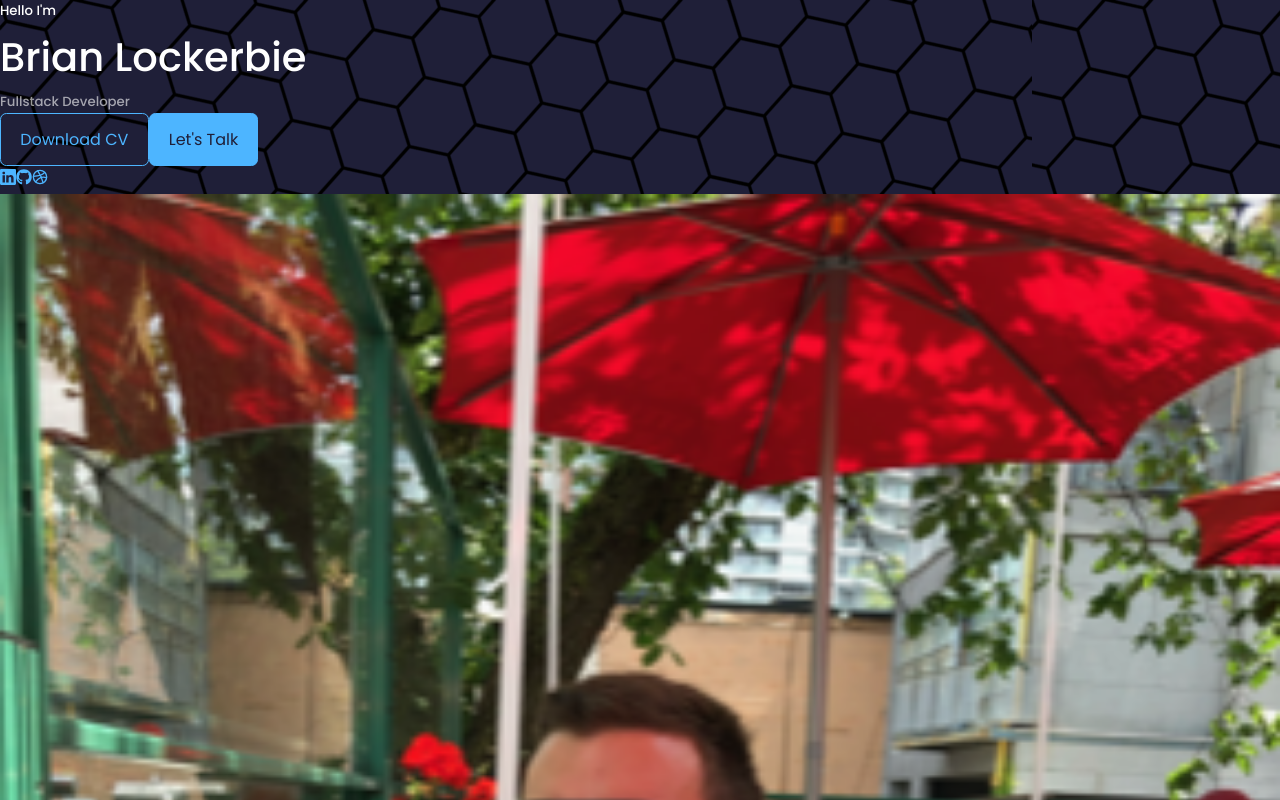
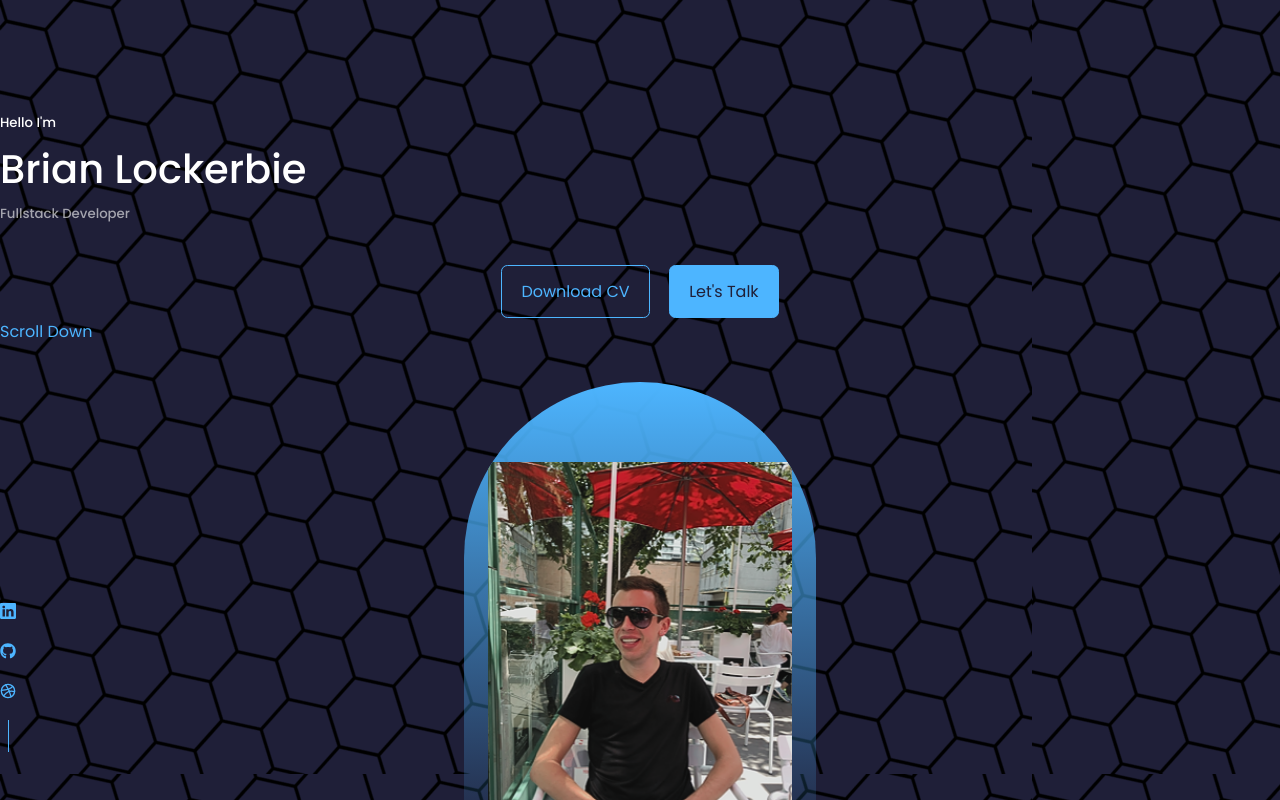
Before and after one commit to brianlockerbie/brianlockerbie.github.io, a React (Create React App) app: page / in a window 1280 px wide. Shown: the top 800 px of the page. Built offline with nearby package versions, Linux system fonts and the light colour scheme.

Commit message:
added css to header

```diff
--- a/src/components/header/Header.jsx
+++ b/src/components/header/Header.jsx
@@ -18,7 +18,7 @@ const Header = () => {
           <img src={ME} alt="me" />
         </div>
 
-        <a href="#contact" className='scroll__down'>Scrool Down</a>
+        <a href="#contact" className='scroll__down'>Scroll Down</a>
       </div>
     </header>
   )
--- a/src/components/header/header.css
+++ b/src/components/header/header.css
@@ -0,0 +1,50 @@
+header {
+    height: 100vh;
+    padding-top: 7rem;
+    overflow: hidden;
+}
+
+.header__container {
+    text-align: center;
+    height: 100%;
+    position: relative;
+}
+
+/* ===== CTA ===== */
+.cta {
+    margin-top: 2.5rem;
+    display: flex;
+    gap: 1.2rem;
+    justify-content: center;
+}
+
+/* ===== Header Socials ===== */
+.header__socials {
+    display: flex;
+    flex-direction: column;
+    align-items: center;
+    gap: 0.8rem;
+    position: absolute;
+    left: 0;
+    bottom: 3rem;
+}
+
+.header__socials::after {
+    content: '';
+    width: 1px;
+    height: 2rem;
+    background: var(--color-primary);
+}
+
+/* ===== ME ===== */
+.me {
+    background: linear-gradient(var(--color-primary), transparent);
+    width: 22rem;
+    height: 30rem;
+    position: absolute;
+    left: calc(50% - 11rem);
+    margin-top: 4rem;
+    border-radius: 12rem 12rem 0 0;
+    overflow: hidden;
+    padding: 5rem 1.5rem 1.5rem 1.5rem;
+}
```
Also changed, not shown: src/assets/brian-pro-pic.png.
